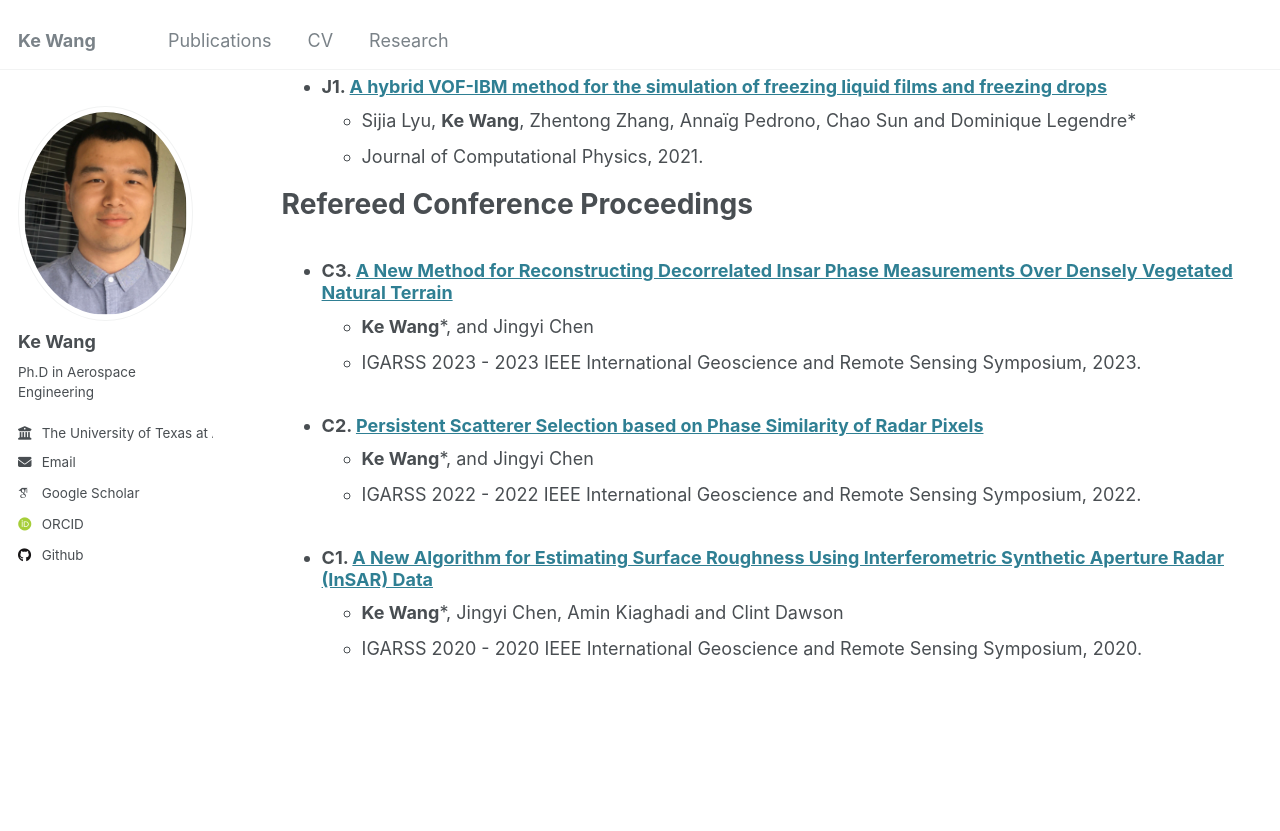
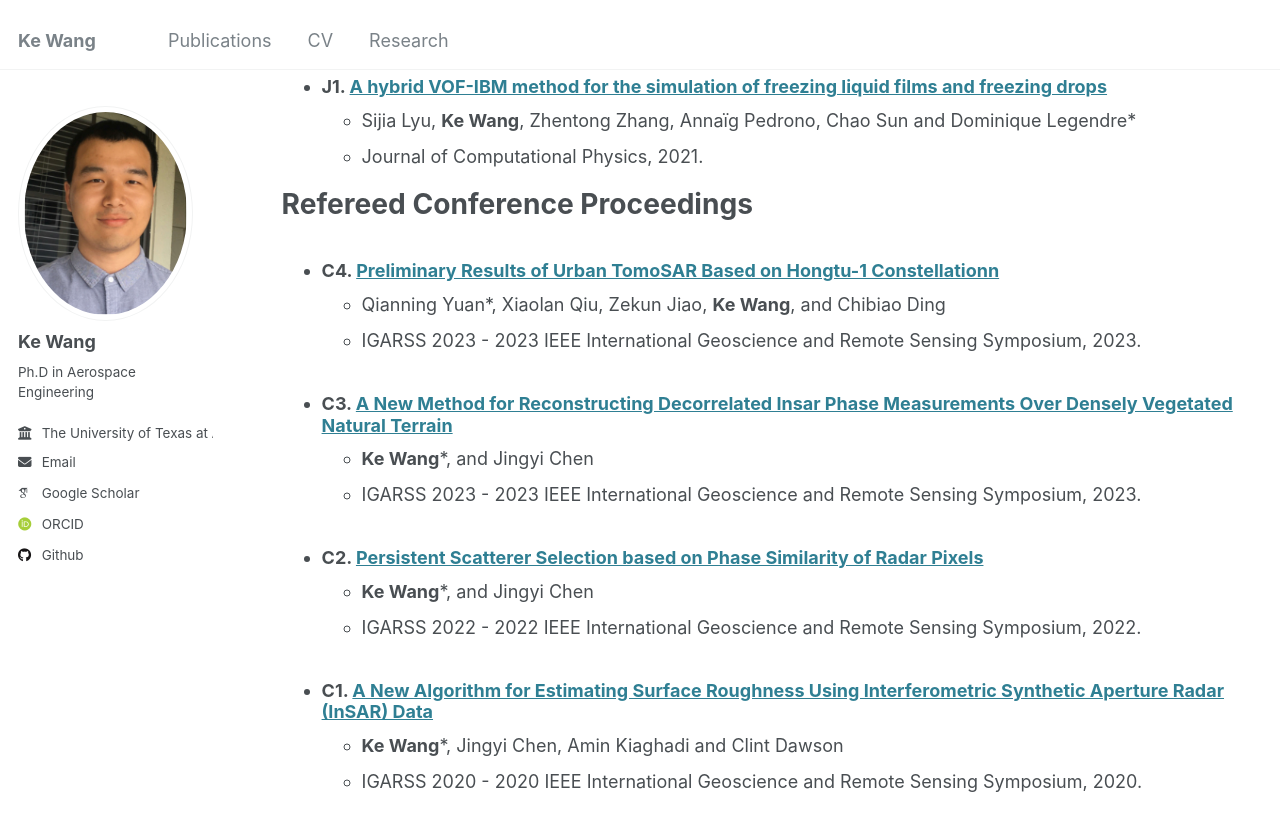
Before and after one commit to aik9508/aik9508.github.io, a Jekyll site: the page built from _pages/publications.md, in a window 1280 px wide and 900 px high, scrolled down 1026 px. Shown: the top 831 px of the window. Built offline with Jekyll 4.4.1, drawn with Linux system fonts in a browser that asks for light colours; some web fonts are replaced.

Commit message:
update cv

```diff
--- a/_pages/publications.md
+++ b/_pages/publications.md
@@ -46,6 +46,10 @@ Journal Articles
 Refereed Conference Proceedings
 ======
 
+*  ### C4. [Preliminary Results of Urban TomoSAR Based on Hongtu-1 Constellationn](https://doi.org/10.1109/IGARSS55030.2025.11243046)
+      * Qianning Yuan\*, Xiaolan Qiu, Zekun Jiao, **Ke Wang**, and Chibiao Ding
+      * IGARSS 2023 - 2023 IEEE International Geoscience and Remote Sensing Symposium, 2023.
+
 *  ### C3. [A New Method for Reconstructing Decorrelated Insar Phase Measurements Over Densely Vegetated Natural Terrain](https://doi.org/10.1109/IGARSS52108.2023.10282116)
       * **Ke Wang**\*, and Jingyi Chen
       * IGARSS 2023 - 2023 IEEE International Geoscience and Remote Sensing Symposium, 2023.
```
Also changed, not shown: _pages/cv.md (+2 -0 lines).
